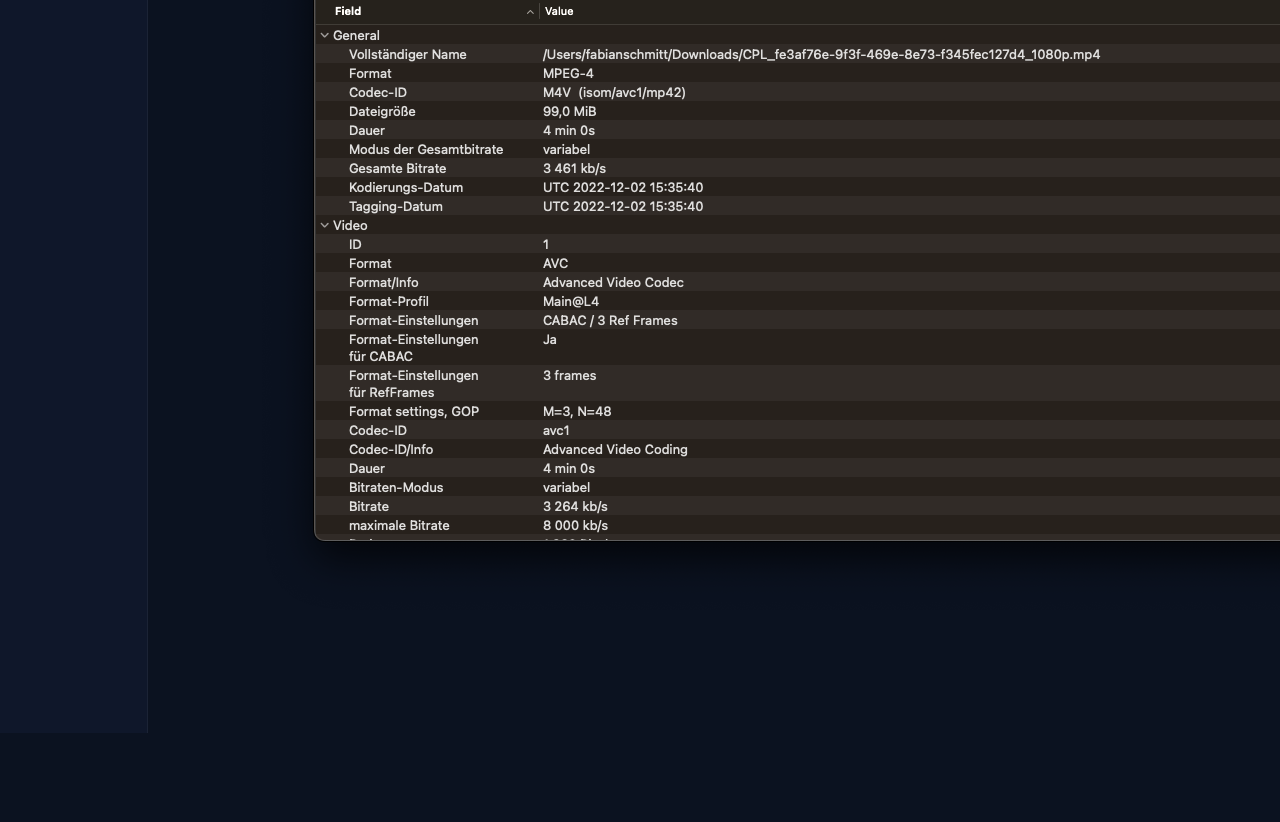
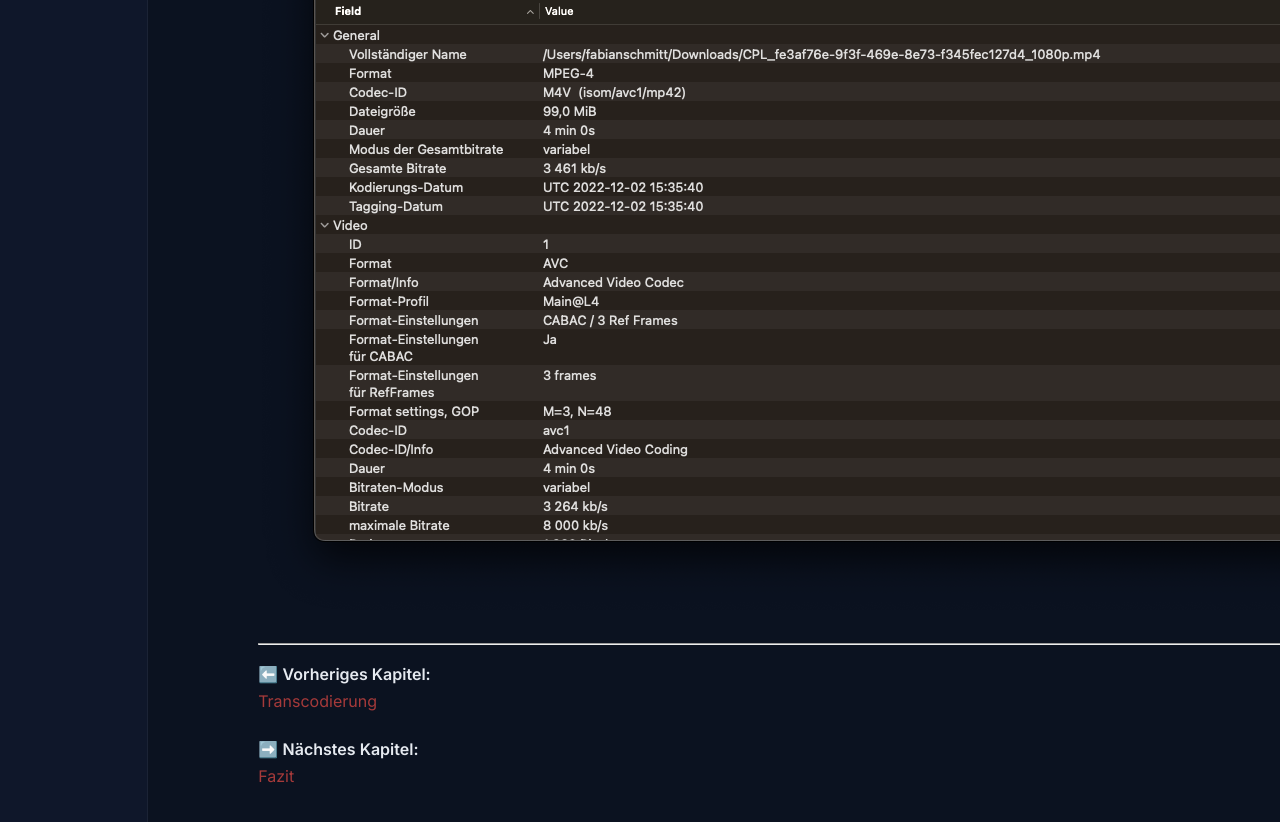
Before and after one commit to LimaLima2670/AWSPraktikumThesis, a Jekyll site: the page built from docs/Versuch1/04-download.md, in a window 1280 px wide and 900 px high, scrolled down 1125 px. Shown: the top 822 px of the window. Built offline with Jekyll 4.4.1, drawn with Linux system fonts in a browser that asks for light colours; our own code applies the rules of GitHub Pages for plain Markdown files; before the commit the page ends 1858 px from its top, so only the background shows below that.

Commit message:
Update 04-download.md

```diff
--- a/docs/Versuch1/04-download.md
+++ b/docs/Versuch1/04-download.md
@@ -33,3 +33,11 @@ Schon die Übersicht zeigt die Videodatenrate und die Audiodatenrate. Ebenso wer
     | Audio-Bitrate        |          |         |         |
 
 ![MediaInfo](../assets/metadaten_mediainfo.png)
+
+---
+
+⬅️ **Vorheriges Kapitel:**
+[Transcodierung](03-transcoder.md)
+
+➡️ **Nächstes Kapitel:**
+[Fazit](05-fazit.md)
```
